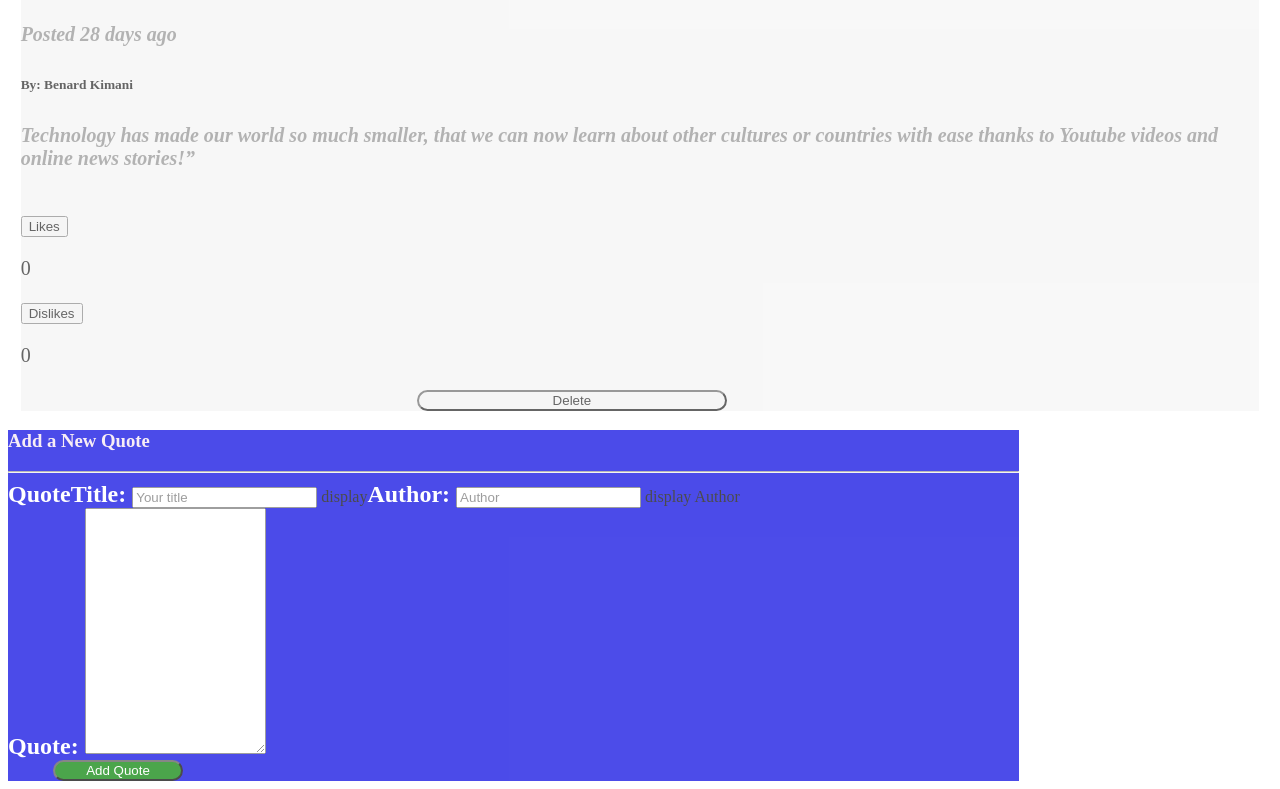
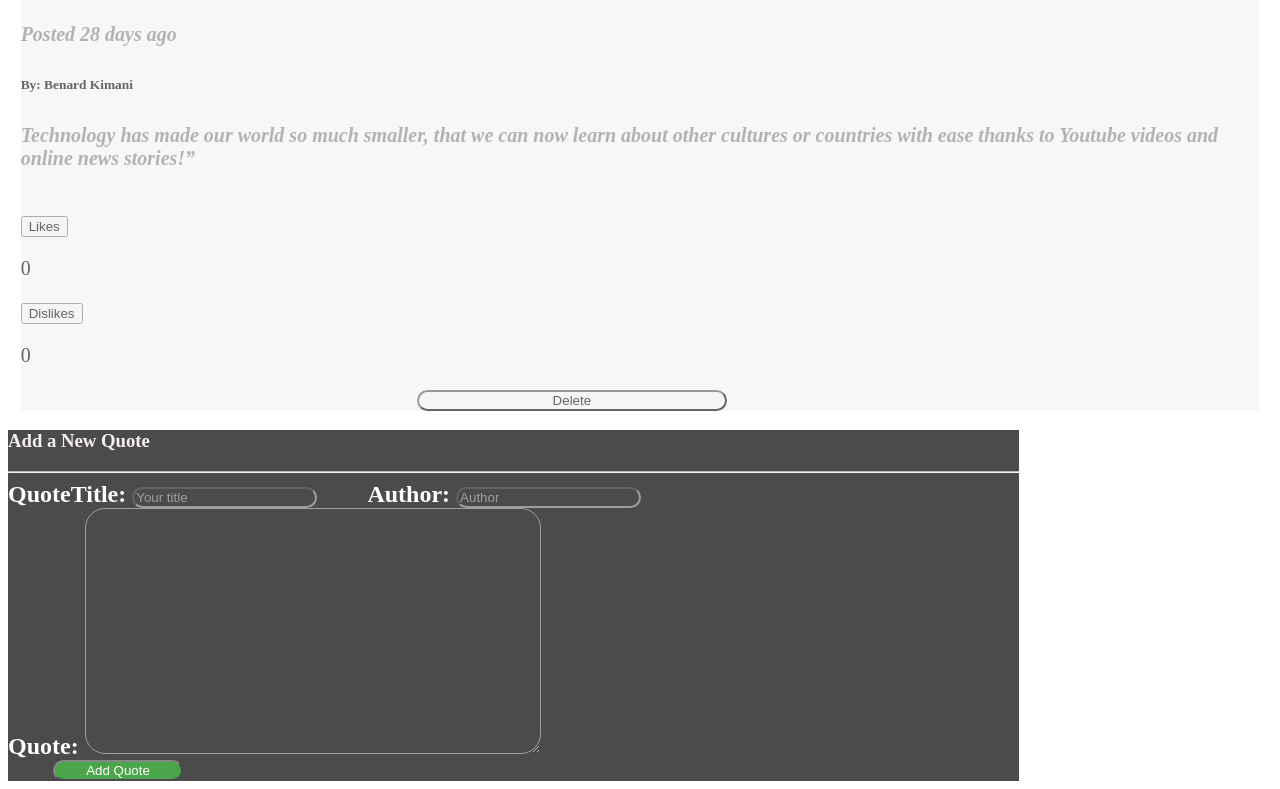
Before and after one commit to kelvinkip/Project-quotes, an Angular app: page / in a window 1280 px wide. Shown: the part 1496-2285 px from the top of the page. Built offline with nearby package versions, Linux system fonts and the light colour scheme.

Commit message:
style the inputs and text area

```diff
--- a/src/app/quote-form/quote-form.component.css
+++ b/src/app/quote-form/quote-form.component.css
@@ -5,7 +5,7 @@
 
 .container{
   width: 80%;
-  background-color: #0000E0;
+  background-color: black;
   opacity: 0.7;
 }
 label {
@@ -35,3 +35,16 @@ label {
 .container3{
   display: flex;
 }
+.form-control{
+  border-radius: 20px;
+  color: white;
+  background-color: transparent;
+  padding: auto;
+
+}
+.form-control1{
+  border-radius: 20px;
+  color: white;
+  background-color: transparent;
+  width: 450px;
+}
--- a/src/app/quote-form/quote-form.component.html
+++ b/src/app/quote-form/quote-form.component.html
@@ -20,7 +20,7 @@
     </div>
       <div class="form-group">
           <label for="quote"> Quote: </label>
-          <textarea type="text" class="form-control" id="quote" [(ngModel)]="newQuote.quote"
+          <textarea type="text" class="form-control1" id="quote" [(ngModel)]="newQuote.quote"
               name="quote" #quote="ngModel" required> </textarea>
           <div [hidden]="quote.valid || quote.pristine" class="alert alert-danger"></div>
       </div>
```
